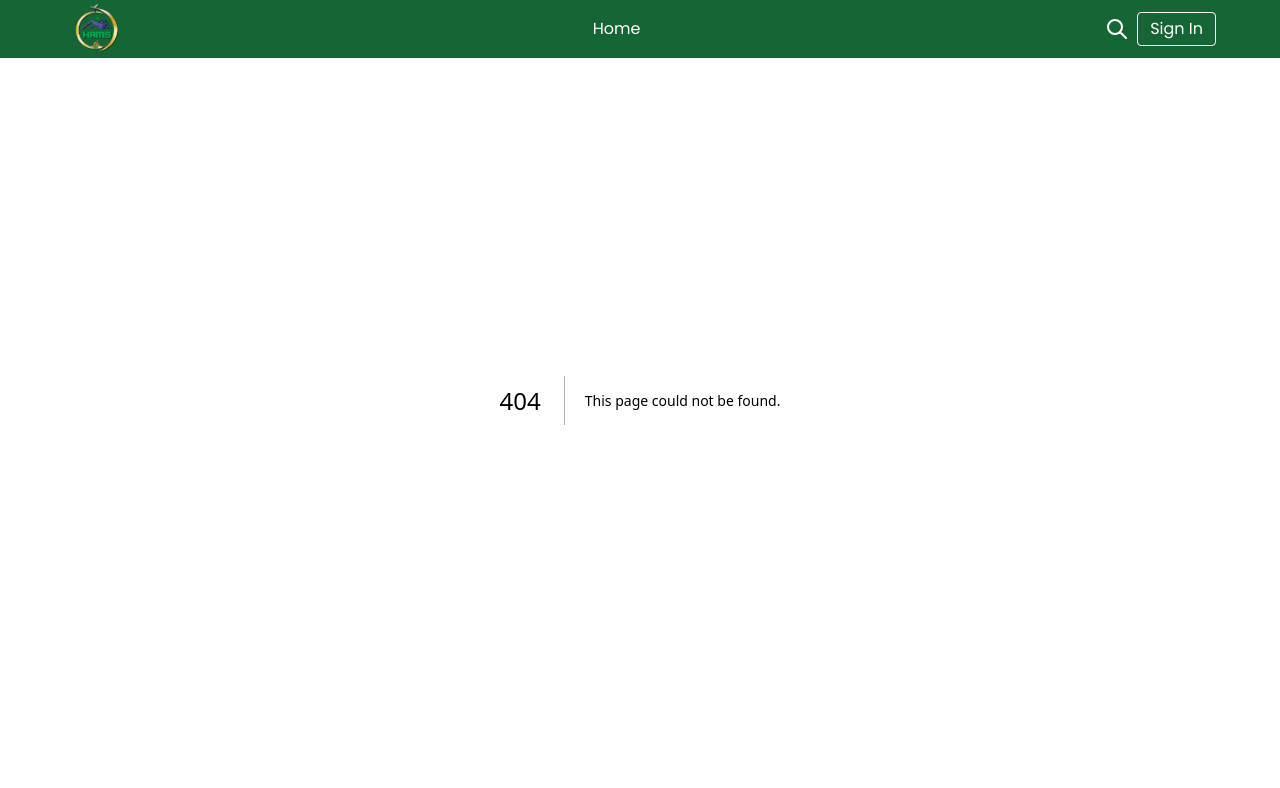
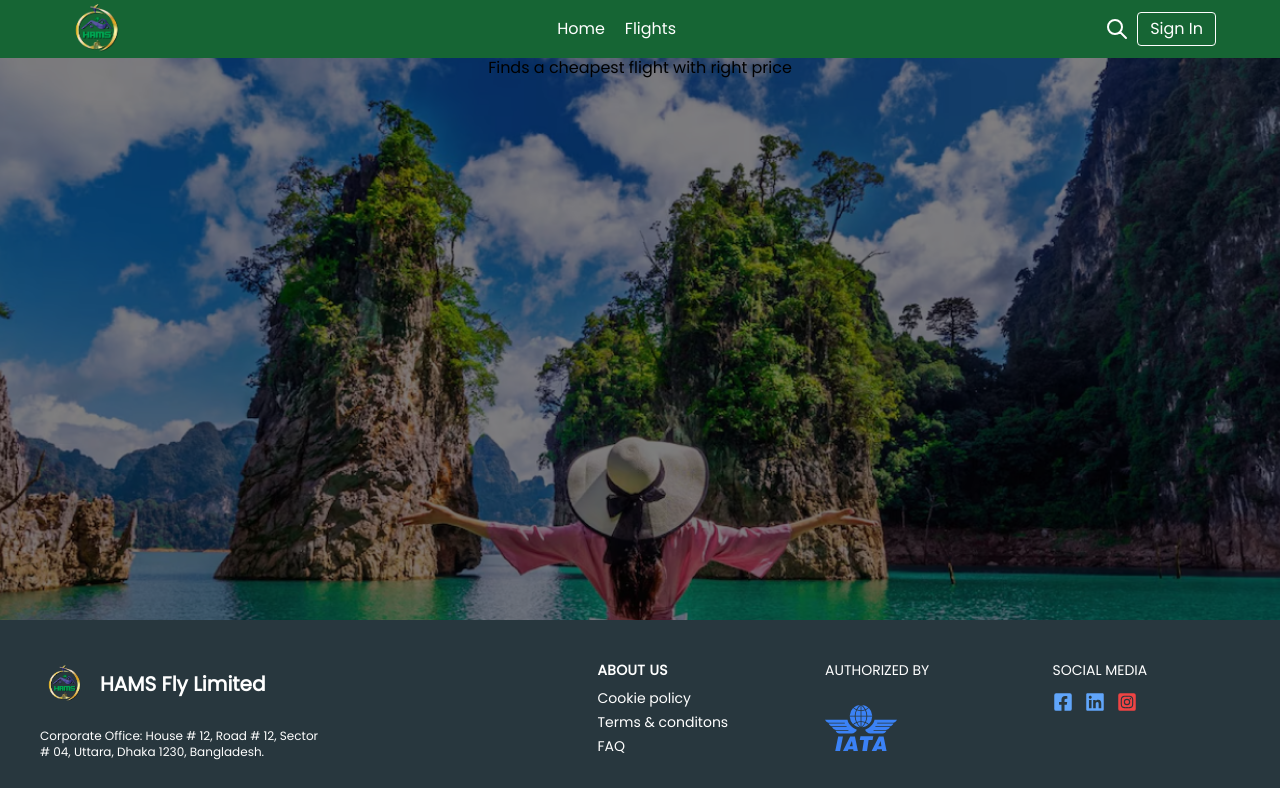
Before and after one commit to Nobel2155/Test, a Next.js app: page /pages/flights in a window 1280 px wide. Before the commit this address had no page. Shown: the top 788 px of the page. Built offline with nearby package versions, Linux system fonts and the light colour scheme.

Commit message:
Banner initialized

```diff
--- /dev/null
+++ b/src/app/pages/flights/page.jsx
@@ -0,0 +1,11 @@
+import FlightBanner from "@/components/flightsHome/banner/FlightBanner";
+
+const FlightsHome = () => {
+  return (
+    <div>
+      <FlightBanner />
+    </div>
+  );
+};
+
+export default FlightsHome;
--- a/src/components/Navbar.jsx
+++ b/src/components/Navbar.jsx
@@ -1,4 +1,4 @@
- "use client";
+"use client";
 import React from "react";
 import Link from "next/link";
 import Image from "next/image";
@@ -6,7 +6,7 @@ import { useSelector, useDispatch } from "react-redux";
 import { logout } from "@/redux/authSlice";
 import logo from "@/assets/homepage/logo.png";
 import Login from "@/components/singIn/Login";
-import userProfile from "../../public/profile.png"
+import userProfile from "../../public/profile.png";
 
 const Navbar = () => {
   const dispatch = useDispatch();
@@ -28,9 +28,10 @@ const Navbar = () => {
             <a href="#" className="hover:underline" aria-current="page">
               Home
             </a>
-            {/* <a href="#" className="hover:underline">
+            <Link href="/pages/flights" className="hover:underline">
               Flights
-            </a>
+            </Link>
+            {/*
             <a href="#" className="hover:underline">
               Train
             </a>
--- /dev/null
+++ b/src/components/flightsHome/banner/FlightBanner.jsx
@@ -0,0 +1,23 @@
+import bannerBG from "../../../assets/flightsHome/bannerBG.png";
+
+const FlightBanner = () => {
+  const bannerStyle = {
+    backgroundImage: `url('/banner.png')`,
+    backgroundSize: "cover",
+    backgroundPosition: "center",
+  };
+
+  return (
+    <div
+      className="min-h-[620px] relative pt-14 text-center"
+      style={bannerStyle}
+    >
+      <div className="absolute inset-0 w-full h-full bg-black opacity-50 pt-20"></div>
+     <div>
+      <h3>Finds a cheapest  flight  with right price</h3>
+     </div>
+    </div>
+  );
+};
+
+export default FlightBanner;
```
Also changed, not shown: src/assets/flightsHome/bannerBG.png (added).
